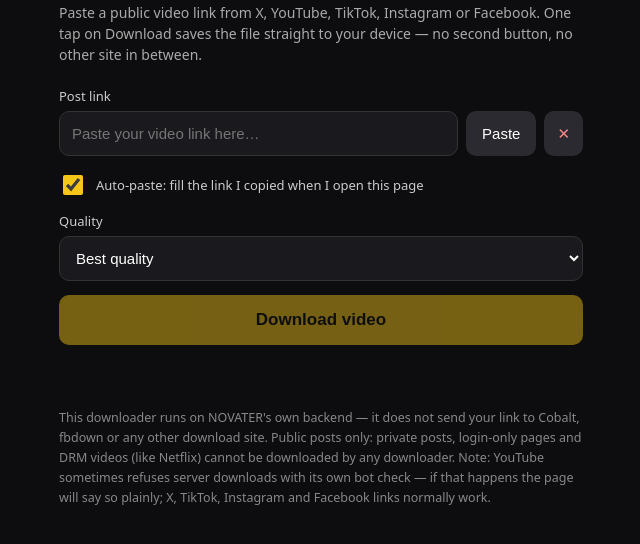
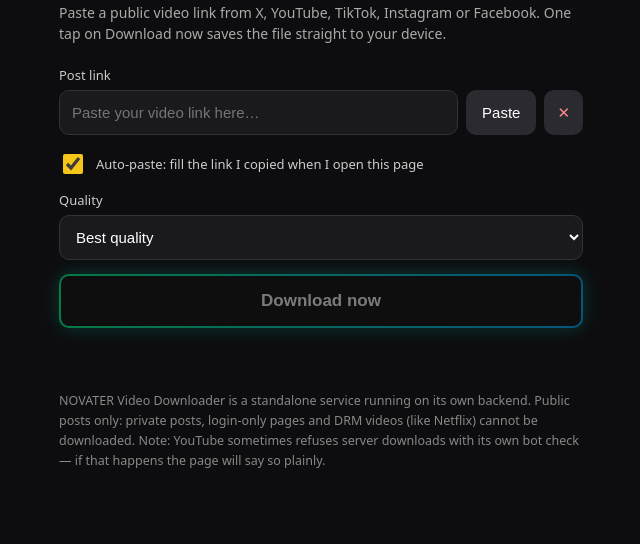
Before and after one commit to Rickrichi7/novater-video-downloader-frontend, a plain HTML site: page index.html in a window 1280 px wide. Shown: the part 66-610 px from the top of the page, without its empty margins (319-959 px from the left). Drawn offline with Linux system fonts and the light colour scheme.

Commit message:
Professional minimal redesign: neon green-blue Download now button, standalone wording

```diff
--- a/index.html
+++ b/index.html
@@ -19,7 +19,7 @@
   .btn-small { background: #2a2a30; color: #fff; white-space: nowrap; }
   .btn-small:active, #download:active { opacity: .8; }
   #clear { background: #2a2a30; color: #ff8a8a; padding: 13px 13px; }
-  #download { width: 100%; margin-top: 14px; background: #f5c518; color: #111; font-weight: 700; font-size: 17px; padding: 15px; }
+  #download { width: 100%; margin-top: 14px; background: #111; color: #fff; font-weight: 700; font-size: 17px; padding: 15px; border: 2px solid transparent; background-image: linear-gradient(#111, #111), linear-gradient(90deg, #00ff88, #00aaff); background-origin: border-box; background-clip: padding-box, border-box; box-shadow: 0 0 18px rgba(0, 255, 136, 0.25), 0 0 18px rgba(0, 170, 255, 0.25); }
   #download:disabled { opacity: .45; }
   select { width: 100%; padding: 12px; font-size: 15px; border-radius: 10px; border: 1px solid #333; background: #1a1a1e; color: #fff; }
   .toggle-row { display: flex; align-items: center; gap: 10px; margin-top: 16px; font-size: 14px; color: #ccc; }
@@ -36,7 +36,7 @@
 <body>
 <div class="wrap">
   <h1><span>NOVATER</span> Video Downloader</h1>
-  <p class="sub">Paste a public video link from X, YouTube, TikTok, Instagram or Facebook. One tap on Download saves the file straight to your device — no second button, no other site in between.</p>
+  <p class="sub">Paste a public video link from X, YouTube, TikTok, Instagram or Facebook. One tap on Download now saves the file straight to your device.</p>
 
   <label for="link">Post link</label>
   <div class="input-row">
@@ -58,7 +58,7 @@
     <option value="audio">Audio only (MP3)</option>
   </select>
 
-  <button id="download" type="button" disabled>Download video</button>
+  <button id="download" type="button" disabled>Download now</button>
   <div id="status"></div>
 
   <div class="recent" id="recent" style="display:none">
@@ -66,7 +66,7 @@
     <div id="recentList"></div>
   </div>
 
-  <p class="note">This downloader runs on NOVATER's own backend — it does not send your link to Cobalt, fbdown or any other download site. Public posts only: private posts, login-only pages and DRM videos (like Netflix) cannot be downloaded by any downloader. Note: YouTube sometimes refuses server downloads with its own bot check — if that happens the page will say so plainly; X, TikTok, Instagram and Facebook links normally work.</p>
+  <p class="note">NOVATER Video Downloader is a standalone service running on its own backend. Public posts only: private posts, login-only pages and DRM videos (like Netflix) cannot be downloaded. Note: YouTube sometimes refuses server downloads with its own bot check — if that happens the page will say so plainly.</p>
 </div>
 
 <script>
@@ -98,7 +98,7 @@ async function tryAutoPaste() {
     if (looksLikeUrl(text)) {
       linkInput.value = text.trim();
       refresh();
-      setStatus("Link pasted automatically. Tap Download when ready.", "ok");
+      setStatus("Link pasted automatically. Tap Download now when ready.", "ok");
     }
   } catch (e) { /* clipboard permission not granted: manual paste still works */ }
 }
@@ -108,7 +108,7 @@ pasteBtn.addEventListener("click", async () => {
     if (looksLikeUrl(text)) {
       linkInput.value = text.trim();
       refresh();
-      setStatus("Pasted. Tap Download.", "ok");
+      setStatus("Pasted. Tap Download now.", "ok");
     } else {
       setStatus("Your clipboard does not hold a link right now — paste it manually.", "error");
     }
```
